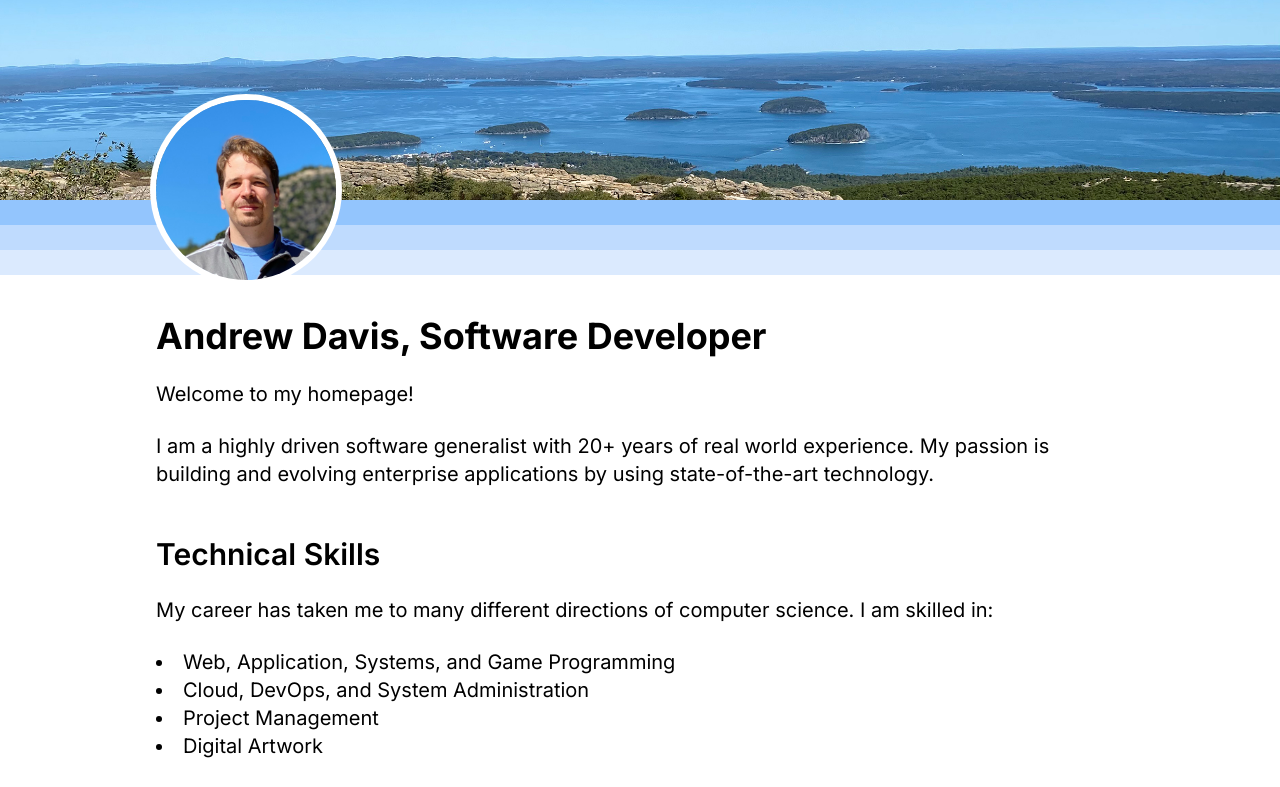
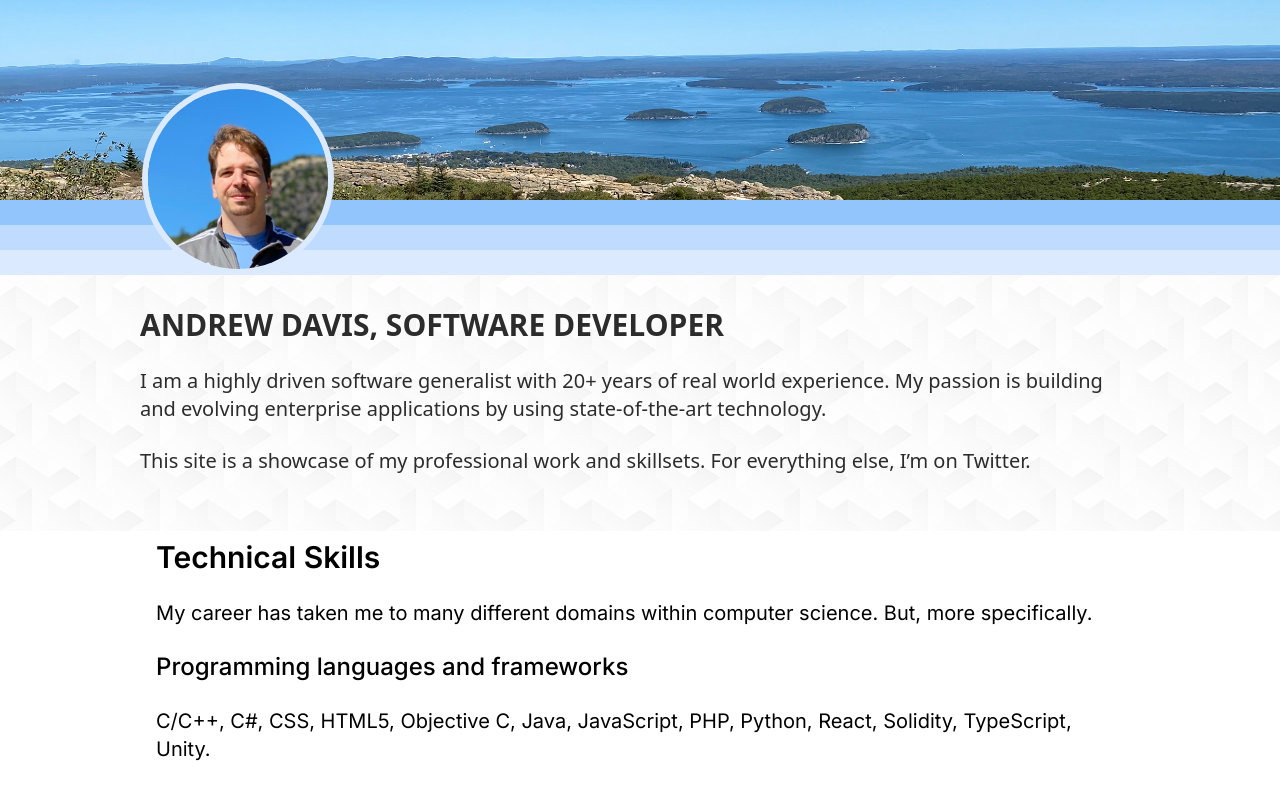
Before and after one commit to andy191x/191x-web, a Next.js app: page / in a window 1280 px wide. Shown: the top 787 px of the page. Built offline with nearby package versions, Linux system fonts and the light colour scheme.

Commit message:
Update header for new design.

```diff
--- a/app/page.tsx
+++ b/app/page.tsx
@@ -3,6 +3,8 @@
 import Image from "next/image";
 import headerImage from "@/public/images/header.jpg";
 import andyImage from "@/public/images/andy.jpg";
+import { SectionBlock } from "@/components/SectionBlock";
+import { Section } from "@/components/Section";
 
 //
 // Blocks
@@ -10,14 +12,14 @@ import andyImage from "@/public/images/andy.jpg";
 
 function HeaderBlock() {
     return (
-        <div className={"h-[300px] overflow-hidden mb-4 relative"}>
+        <div className={"h-[275px] overflow-hidden m-0 relative"}>
             <div className={"h-[200px] bg-gradient-to-b from-[#7db5f0] to-[#bbe0fa] relative"}>
                 <Image
                     src={headerImage}
                     alt={""}
                     className={"absolute left-[0px] top-[0px] w-[100%] h-[100%] z-[0]"}
                     style={{ objectFit: "cover" }}
-                    quality={85}
+                    quality={100}
                     onDragStart={(e) => {
                         e.preventDefault();
                     }}
@@ -26,8 +28,9 @@ function HeaderBlock() {
                     <Image
                         src={andyImage}
                         alt={"Andrew Davis"}
+                        title={"Andrew"}
                         className={
-                            "absolute left-[16px] top-[100px] w-[180px] h-[180px] z-[1] rounded-full ring-[6px] ring-white ring-opacity-100"
+                            "absolute left-[8px] top-[89px] w-[180px] h-[180px] z-[1] rounded-full ring-[6px] ring-blue-100 ring-opacity-100"
                         }
                         onDragStart={(e) => {
                             e.preventDefault();
@@ -45,14 +48,14 @@ function HeaderBlock() {
 
 function InfoBlock() {
     return (
-        <div className={"max-w-[1000px] mx-auto px-4 mb-12"}>
-            <h1>Andrew Davis, Software Developer</h1>
-            <p>Welcome to my homepage!</p>
+        <SectionBlock section={Section.One}>
+            <h1 className={"text-3xl uppercase"}>Andrew Davis, Software Developer</h1>
             <p>
                 I am a highly driven software generalist with 20+ years of real world experience. My passion is building
                 and evolving enterprise applications by using state-of-the-art technology.
             </p>
-        </div>
+            <p>This site is a showcase of my professional work and skillsets. For everything else, I’m on Twitter.</p>
+        </SectionBlock>
     );
 }
 
@@ -60,14 +63,7 @@ function TechnicalSkillsBlock() {
     return (
         <div className={"max-w-[1000px] mx-auto px-4 mb-12"}>
             <h2>Technical Skills</h2>
-            <p>My career has taken me to many different directions of computer science. I am skilled in:</p>
-            <ul>
-                <li>Web, Application, Systems, and Game Programming</li>
-                <li>Cloud, DevOps, and System Administration</li>
-                <li>Project Management</li>
-                <li>Digital Artwork</li>
-            </ul>
-            <p>But more specifically...</p>
+            <p>My career has taken me to many different domains within computer science. But, more specifically.</p>
             <h3>Programming languages and frameworks</h3>
             <p>
                 C/C++, C#, CSS, HTML5, Objective C, Java, JavaScript, PHP, Python, React, Solidity, TypeScript, Unity.
@@ -79,7 +75,7 @@ function TechnicalSkillsBlock() {
             <h3>Operating systems</h3>
             <p>BSD (FreeBSD, OpenBSD), Linux (Ubuntu, Debian), MacOS, iOS, Windows, Windows Server.</p>
             <h3>Graphic design</h3>
-            <p>After Effects, Cinema4D, Illustrator, Inkscape, Photoshop.</p>
+            <p>After Effects, Cinema4D, Figma, Illustrator, Inkscape, Photoshop.</p>
         </div>
     );
 }
--- /dev/null
+++ b/components/Section.tsx
@@ -0,0 +1,6 @@
+export enum Section {
+    One, // Light grey textured
+    Two, // Light blue solid
+    Three, // Light green solid
+    Four, // Light grey solid
+}
--- /dev/null
+++ b/components/SectionBlock.tsx
@@ -0,0 +1,41 @@
+"use client";
+
+/* eslint-disable no-unused-vars */
+import { Section } from "@/components/Section";
+
+export interface SectionBlockParams {
+    section: Section;
+    title?: string;
+    id?: string;
+    children?: any;
+}
+
+export function SectionBlock({ section, title = "", id = undefined, children }: SectionBlockParams) {
+    return (
+        <>
+            {section == Section.One && (
+                <>
+                    <div
+                        className={"px-4 pt-4 pb-8 font-sans text-[#2c2c2c] bg-white"}
+                        style={{
+                            /* next.js does not yet support repeat with Image */
+                            backgroundImage: "url(/images/texture1.png)",
+                            backgroundRepeat: "repeat",
+                            backgroundSize: "256px 256px",
+                        }}
+                        id={id}
+                    >
+                        <div className={"max-w-[1000px] mx-auto relative"}>
+                            {title.length > 0 && (
+                                <>
+                                    <h2 className={"text-3xl uppercase"}>{title}</h2>
+                                </>
+                            )}
+                            {children}
+                        </div>
+                    </div>
+                </>
+            )}
+        </>
+    );
+}
```
Also changed, not shown: public/images/texture1.png (added), 1 other file (tests, documents, lock files or other folders).
